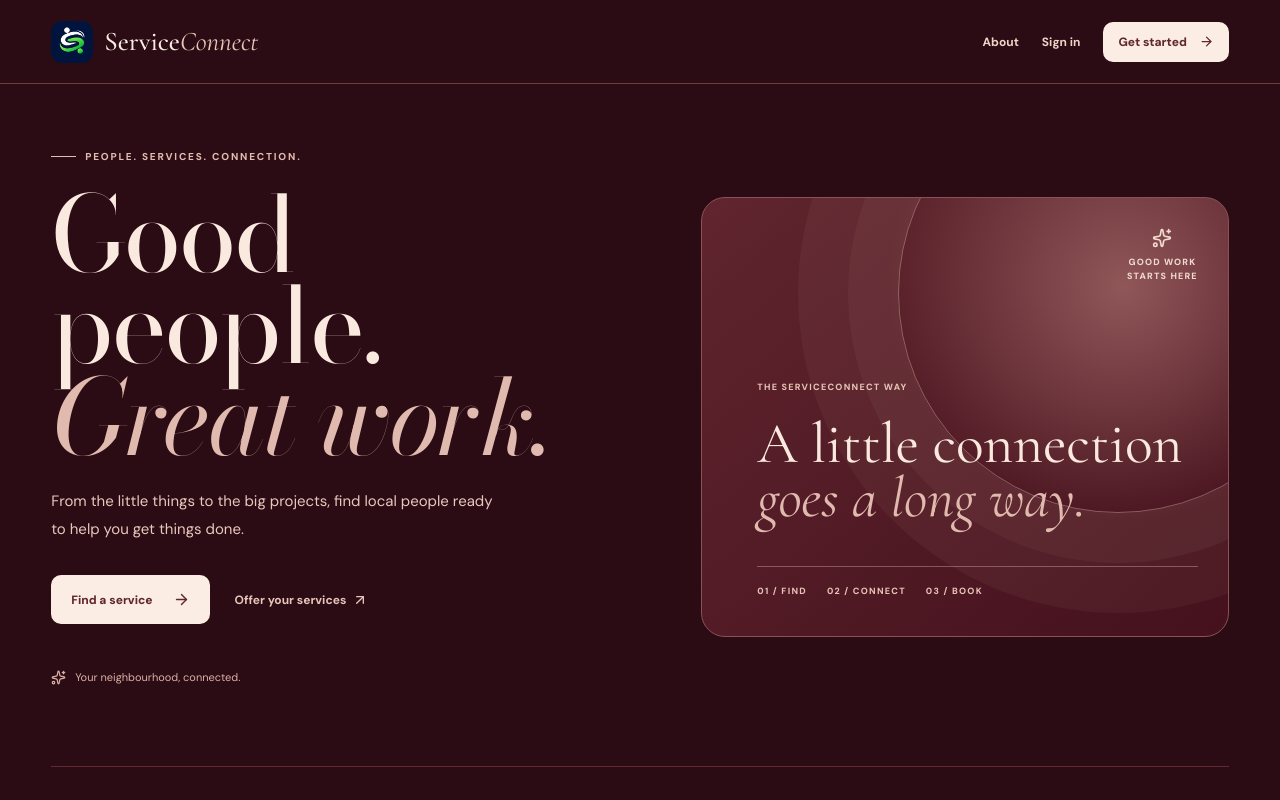
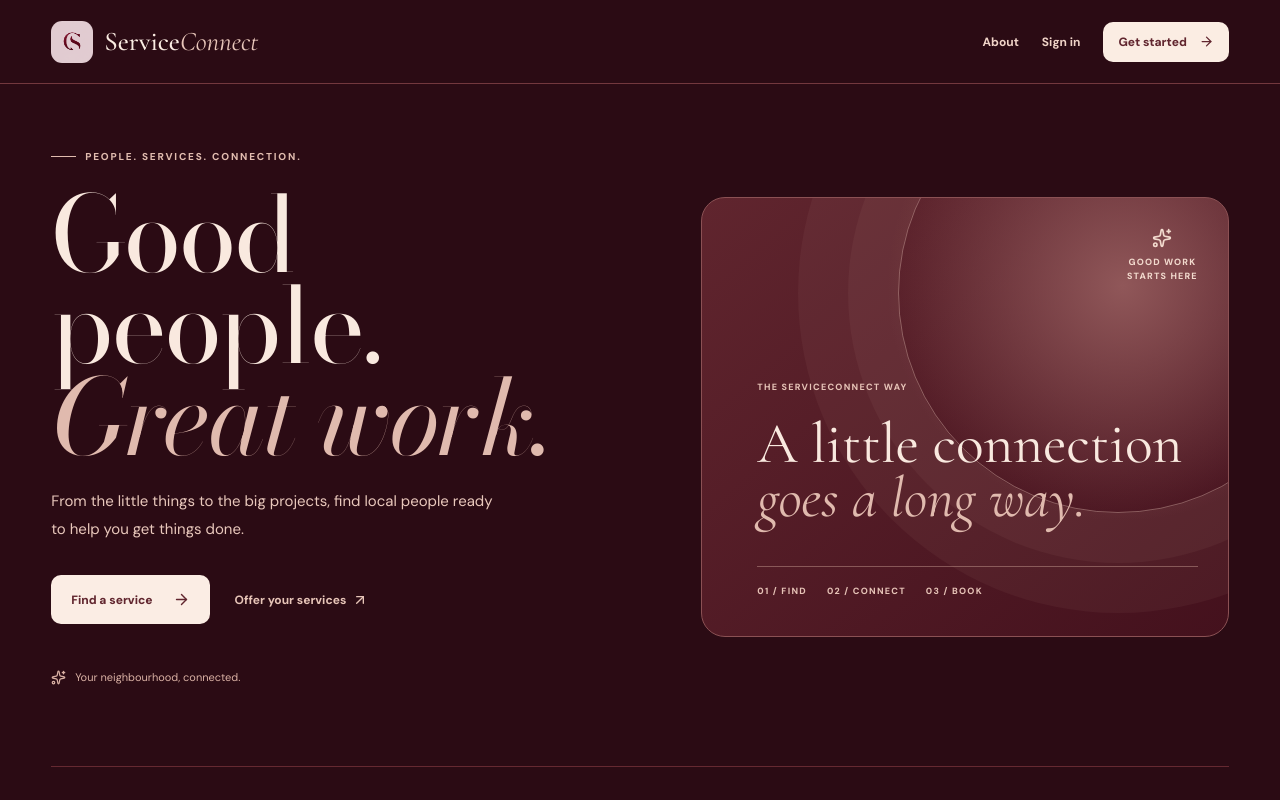
Before and after one commit to Wande561/services, a React (Vite) app in the folder src/doit_frontend/: page / in a window 1280 px wide. Shown: the top 800 px of the page. Built offline with nearby package versions, Linux system fonts and the light colour scheme; no server answers.

Commit message:
Update ServiceConnect logo

```diff
--- a/src/doit_frontend/index.html
+++ b/src/doit_frontend/index.html
@@ -6,8 +6,8 @@
   <meta name="viewport" content="width=device-width, initial-scale=1" />
   <title>ServiceConnect</title>
   <base href="/" />
-  <link rel="icon" type="image/png" href="/serviceconnect-logo.png" />
-  <link rel="apple-touch-icon" href="/serviceconnect-logo.png" />
+  <link rel="icon" type="image/png" href="/serviceconnect-monogram.png" />
+  <link rel="apple-touch-icon" href="/serviceconnect-monogram.png" />
 </head>
 
 <body>
--- a/src/doit_frontend/src/components/SiteNavbar.tsx
+++ b/src/doit_frontend/src/components/SiteNavbar.tsx
@@ -80,7 +80,7 @@ export default function SiteNavbar() {
     { label: 'Administration', paths: ['/admin'] },
   ];
   const panel = providerNavigation ? <div className="site-sidebar provider-sidebar flex h-full flex-col">
-    <Link to="/provider-dashboard" onClick={() => setOpen(false)} className={`provider-sidebar__brand ${focus}`}><span>ServiceConnect</span></Link>
+    <Link to="/provider-dashboard" onClick={() => setOpen(false)} className={`provider-sidebar__brand ${focus}`}><img src="/serviceconnect-monogram.png" alt="" className="provider-sidebar__logo" /><span>ServiceConnect</span></Link>
     <Link to="/settings#verification-settings" onClick={() => setOpen(false)} className={`provider-sidebar__account ${focus}`}>
       <span className="provider-sidebar__account-icon"><Briefcase size={17} aria-hidden="true" /></span><span><strong>{currentUser?.profile?.businessName || currentUser?.name || 'My business'}</strong><small>{tierLabel(currentUser?.profile?.verificationTier ?? 'Basic')}</small></span><ChevronDown size={15} aria-hidden="true" />
     </Link>
@@ -93,7 +93,7 @@ export default function SiteNavbar() {
     <div className="provider-sidebar__footer"><NavLink to="/complaints" onClick={() => setOpen(false)} className={({ isActive }) => `provider-sidebar__link ${isActive ? 'is-active' : ''}`}><LifeBuoy size={17} aria-hidden="true" /><span>Help &amp; support</span></NavLink><NavLink to="/settings" onClick={() => setOpen(false)} className={({ isActive }) => `provider-sidebar__link ${isActive ? 'is-active' : ''}`}><Settings size={17} aria-hidden="true" /><span>Settings</span></NavLink><button type="button" onClick={() => void selectRole('client')} className={`provider-sidebar__switch ${focus}`}><ArrowRightLeft size={17} aria-hidden="true" /><span>Switch to client</span><ArrowRight size={15} aria-hidden="true" /></button>{roleError && <p role="alert">{roleError}</p>}{error && <p role="alert">{error}</p>}</div>
   </div> : <div className="site-sidebar flex h-full flex-col bg-home-surface">
     <Link to={adminMode ? '/admin' : role ? accountHome(role) : '/'} onClick={() => setOpen(false)} className={`site-sidebar__brand flex items-center gap-3 border-b border-home-line px-5 py-6 ${focus}`}>
-      <img src="/serviceconnect-logo.png" alt="" className="h-10 w-10 rounded-xl object-cover" />
+      <img src="/serviceconnect-monogram.png" alt="" className="h-10 w-10 rounded-xl object-cover" />
       <BrandName />
     </Link>
     <nav aria-label="Main navigation" className="site-sidebar__nav flex-1 overflow-y-auto px-3 py-5">
@@ -119,7 +119,7 @@ export default function SiteNavbar() {
   </div>;
   return <>
     <aside className="fixed inset-y-0 left-0 z-30 hidden w-64 border-r border-home-line md:block">{panel}</aside>
-    <div className="mobile-site-header flex h-16 items-center justify-between border-b border-home-line bg-home-canvas px-5 md:hidden"><Link to={adminMode ? '/admin' : role ? accountHome(role) : '/'} className="flex items-center gap-2 text-home-text"><img src="/serviceconnect-logo.png" alt="" className="h-9 w-9 rounded-lg object-cover" /><BrandName /></Link><button type="button" onClick={() => setOpen(true)} aria-label="Open navigation" aria-expanded={open} aria-controls="mobile-navigation" className={`rounded-lg p-2 text-emerald-300 ${focus}`}><Menu aria-hidden="true" /></button></div>
+    <div className="mobile-site-header flex h-16 items-center justify-between border-b border-home-line bg-home-canvas px-5 md:hidden"><Link to={adminMode ? '/admin' : role ? accountHome(role) : '/'} className="flex items-center gap-2 text-home-text"><img src="/serviceconnect-monogram.png" alt="" className="h-9 w-9 rounded-lg object-cover" /><BrandName /></Link><button type="button" onClick={() => setOpen(true)} aria-label="Open navigation" aria-expanded={open} aria-controls="mobile-navigation" className={`rounded-lg p-2 text-emerald-300 ${focus}`}><Menu aria-hidden="true" /></button></div>
     {open && <div className="fixed inset-0 z-50 md:hidden"><button type="button" aria-label="Close navigation" className="absolute inset-0 bg-black/60" onClick={() => setOpen(false)} /><aside id="mobile-navigation" className="absolute inset-y-0 left-0 w-[min(18rem,85vw)] shadow-2xl">{panel}<button type="button" aria-label="Close navigation" onClick={() => setOpen(false)} className={`absolute right-3 top-5 rounded-lg p-2 text-emerald-300 ${focus}`}><X aria-hidden="true" className="h-5 w-5" /></button></aside></div>}
   </>;
 }
--- a/src/doit_frontend/src/pages/Home.tsx
+++ b/src/doit_frontend/src/pages/Home.tsx
@@ -15,7 +15,7 @@ export default function Home() {
   useEffect(() => { if (currentUser && pendingQuote) sessionStorage.removeItem('pendingQuote'); }, [currentUser, pendingQuote]);
   if (isLoading) return <main className="landing-loading" role="status">Loading ServiceConnect…</main>;
   if (currentUser) return <Navigate to={currentUser.isVerificationAdmin && currentUser.profile ? '/admin' : pendingQuote ? accountDestination(currentUser.profile?.role, new URLSearchParams(pendingQuote)) : accountHome(currentUser.profile?.role)} replace />;
-  return <div className="landing-page"><header className="landing-nav"><Link to="/" className="landing-nav__brand"><img src="/serviceconnect-logo.png" alt="" /><span>Service<em>Connect</em></span></Link><nav aria-label="Welcome navigation" className="landing-nav__links"><Link to="/about" className="landing-nav__about">About</Link><Link to="/signin" className="landing-nav__signin">Sign in</Link><Link to="/signin?role=client" className="landing-nav__join">Get started <ArrowRight size={15} aria-hidden="true" /></Link></nav></header><main className="landing-wrap">
+  return <div className="landing-page"><header className="landing-nav"><Link to="/" className="landing-nav__brand"><img src="/serviceconnect-monogram.png" alt="" /><span>Service<em>Connect</em></span></Link><nav aria-label="Welcome navigation" className="landing-nav__links"><Link to="/about" className="landing-nav__about">About</Link><Link to="/signin" className="landing-nav__signin">Sign in</Link><Link to="/signin?role=client" className="landing-nav__join">Get started <ArrowRight size={15} aria-hidden="true" /></Link></nav></header><main className="landing-wrap">
     <section className="landing-hero" aria-labelledby="landing-title">
       <div className="landing-hero__copy"><p className="landing-eyebrow"><span /> PEOPLE. SERVICES. CONNECTION.</p><h1 id="landing-title">Good people.<br /><em>Great work.</em></h1><p className="landing-lead">From the little things to the big projects, find local people ready to help you get things done.</p><div className="landing-actions"><Link className="landing-primary" to="/signin?role=client">Find a service <ArrowRight size={17} /></Link><Link className="landing-text-link" to="/signin?role=provider">Offer your services <ArrowUpRight size={16} /></Link></div><p className="landing-footnote"><Sparkles size={15} /> Your neighbourhood, connected.</p></div>
       <div className="landing-art" aria-hidden="true"><div className="landing-art__rings" /><div className="landing-art__badge"><Sparkles size={20} /><span>GOOD WORK<br />STARTS HERE</span></div><div className="landing-art__content"><span>THE SERVICECONNECT WAY</span><strong>A little connection<br /><em>goes a long way.</em></strong><div><span>01 / FIND</span><span>02 / CONNECT</span><span>03 / BOOK</span></div></div></div>
--- a/src/doit_frontend/src/pages/Onboarding.tsx
+++ b/src/doit_frontend/src/pages/Onboarding.tsx
@@ -75,7 +75,7 @@ function ProfileForm({ account }: { account: NonNullable<ReturnType<typeof useAu
 
   return (
     <main className="onboarding-page min-h-screen text-white">
-      <header className="onboarding-header"><a href="/" className="onboarding-brand"><img src="/serviceconnect-logo.png" alt="" /><span>Service<em>Connect</em></span></a><button type="button" disabled={busy} onClick={logout}>Sign out <ArrowRight size={15} aria-hidden="true" /></button></header>
+      <header className="onboarding-header"><a href="/" className="onboarding-brand"><img src="/serviceconnect-monogram.png" alt="" /><span>Service<em>Connect</em></span></a><button type="button" disabled={busy} onClick={logout}>Sign out <ArrowRight size={15} aria-hidden="true" /></button></header>
       <div className="onboarding-layout"><aside className="onboarding-story"><span className="onboarding-story__icon"><Sparkles size={19} aria-hidden="true" /></span><p>A LITTLE ABOUT YOU</p><h1>Good things start with <em>connection.</em></h1><span>Set up your space and find the people who make things happen.</span><div className="onboarding-story__foot">GOOD PEOPLE. GOOD WORK.</div></aside>
       <div className="onboarding-shell">
         <div className="onboarding-intro"><p>YOUR ACCOUNT / GETTING STARTED</p><h2>Let’s get to know you.</h2><span>A few details and you’re ready to get started.</span></div>
--- a/src/doit_frontend/src/styles/provider-home.css
+++ b/src/doit_frontend/src/styles/provider-home.css
@@ -271,3 +271,5 @@
 .provider-sidebar .provider-sidebar__link { color: #dfc0b6; }.provider-sidebar .provider-sidebar__link svg { color: #d3a59a; }
 .provider-sidebar .provider-sidebar__link:hover { background: #4c1b25; color: #fff3e9; }.provider-sidebar .provider-sidebar__link.is-active { background: #6b2832; color: #ffe9dd; }
 .provider-sidebar .provider-sidebar__switch { border-color: #85525a; background: #461822; color: #f9ded1; }.provider-sidebar .provider-sidebar__switch:hover { background: #642531; }
+.provider-sidebar__brand { gap: 10px; }
+.provider-sidebar__logo { width: 34px; height: 34px; flex: none; border-radius: 9px; object-fit: cover; }
```
Also changed, not shown: src/doit_frontend/public/serviceconnect-monogram.png (added).
